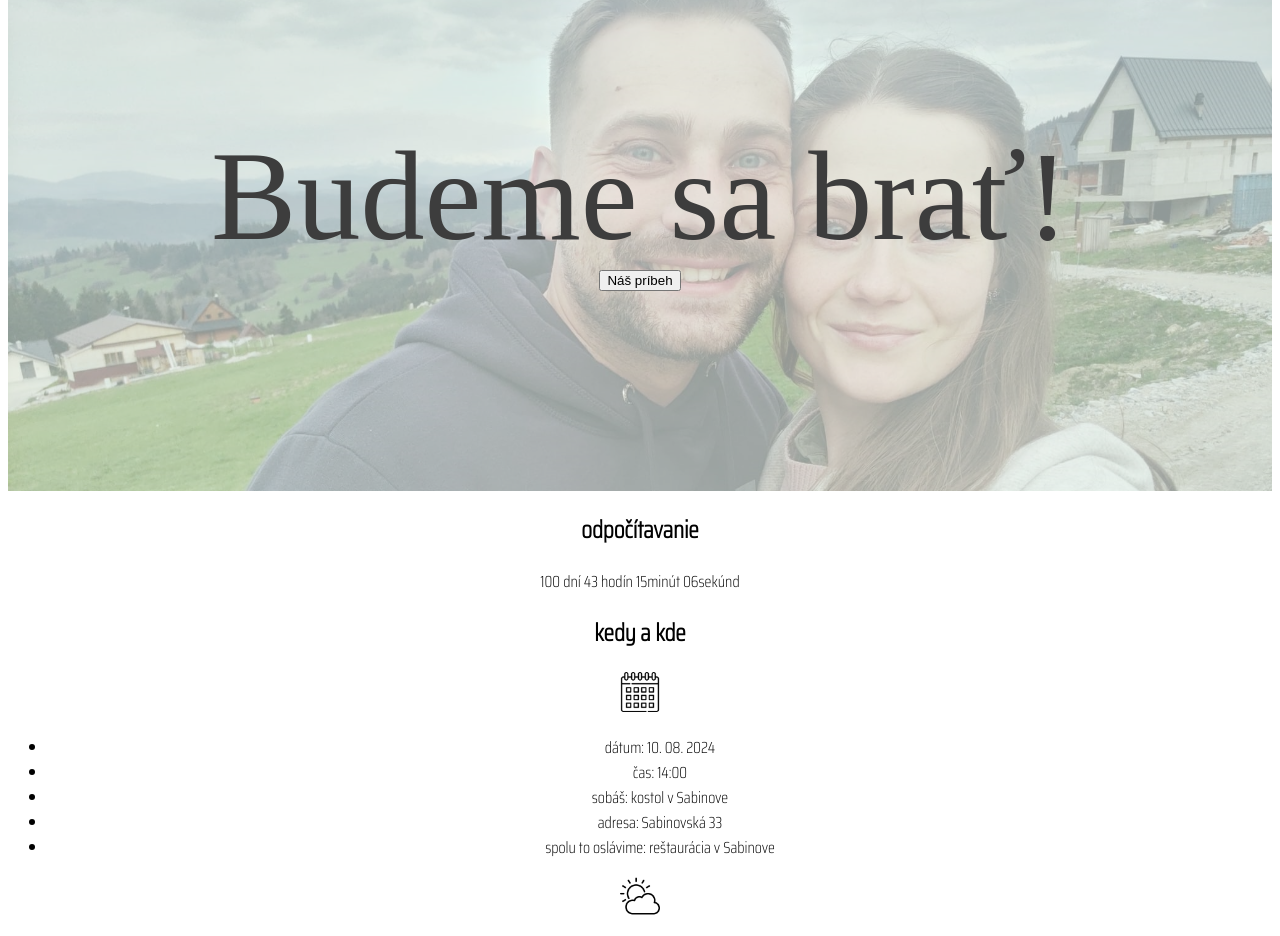
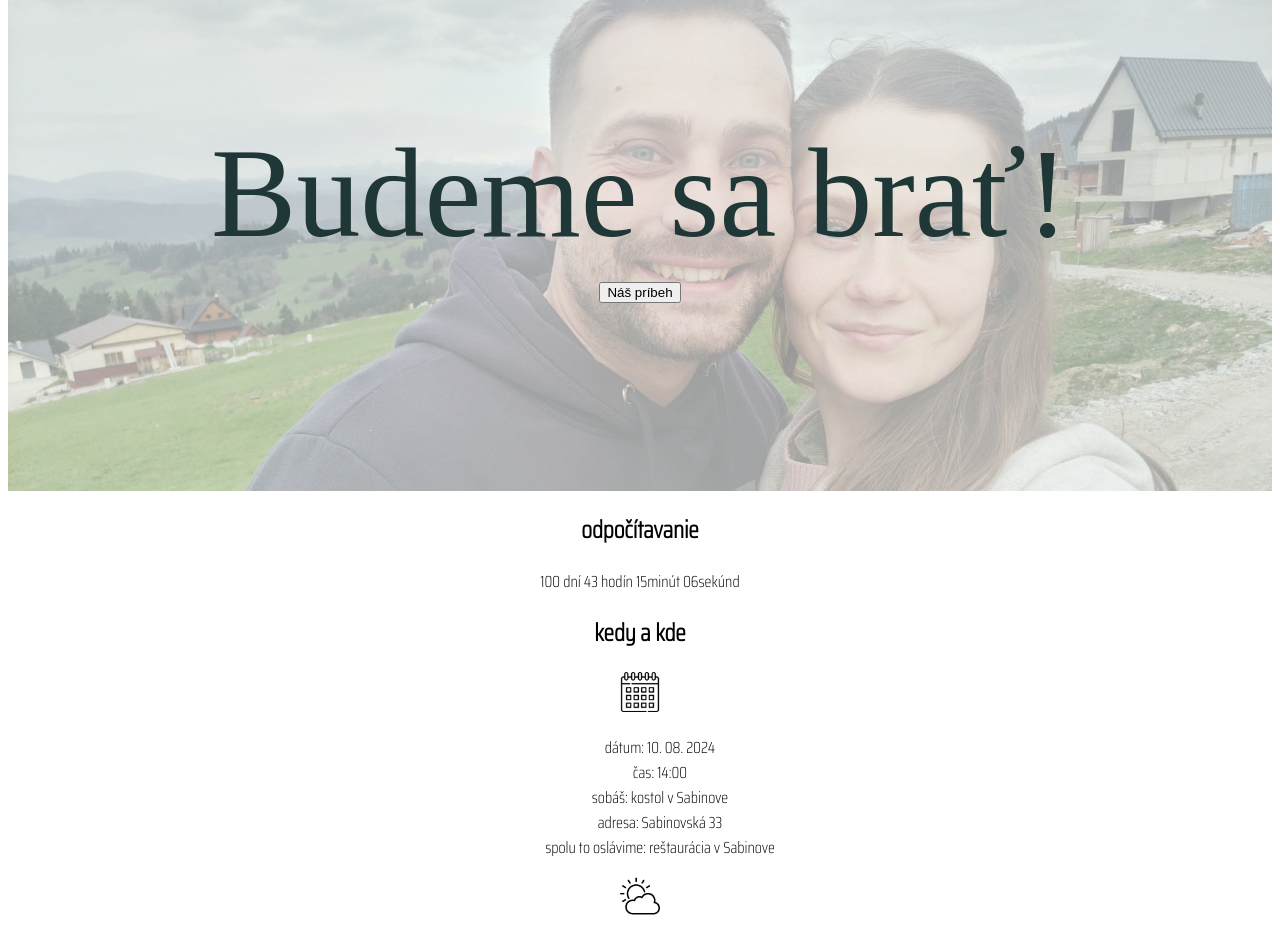
Before and after one commit to gracianaa/zam_wedding, a React (Vite) app: page / in a window 1280 px wide. Shown: the part 336-1272 px from the top of the page. Built offline with nearby package versions, Linux system fonts and the light colour scheme; a web font is replaced by a local one.

Commit message:
update style in intro component

```diff
--- a/src/components/Intro/style.css
+++ b/src/components/Intro/style.css
@@ -9,14 +9,16 @@
   width: 100%;
   height: 100%;
   display: flex;
-  background-color: rgba(240, 255, 248, 0.6);
+  background-color: rgba(249, 255, 252, 0.6);
   flex-direction: column;
   align-items: center;
   justify-content: center;
+  gap: 15px;
 }
 
 .intro-heading {
   font-size: 3rem;
+  padding-top: 10px;
 }
 
 @media screen and (min-width: 700px) {
--- a/src/global.css
+++ b/src/global.css
@@ -5,7 +5,7 @@
   --font-primary: 'Oooh Baby', cursive;
   --font-secondary: 'Saira Condensed', sans-serif;
   --color-primary: #000000;
-  --color-secondary: #3d3d3d;
+  --color-secondary: #1f3736;
 }
 
 * {
@@ -25,3 +25,7 @@ h1 {
   color: var(--color-secondary);
   margin: 0;
 }
+
+ul {
+  list-style: none;
+}
```
